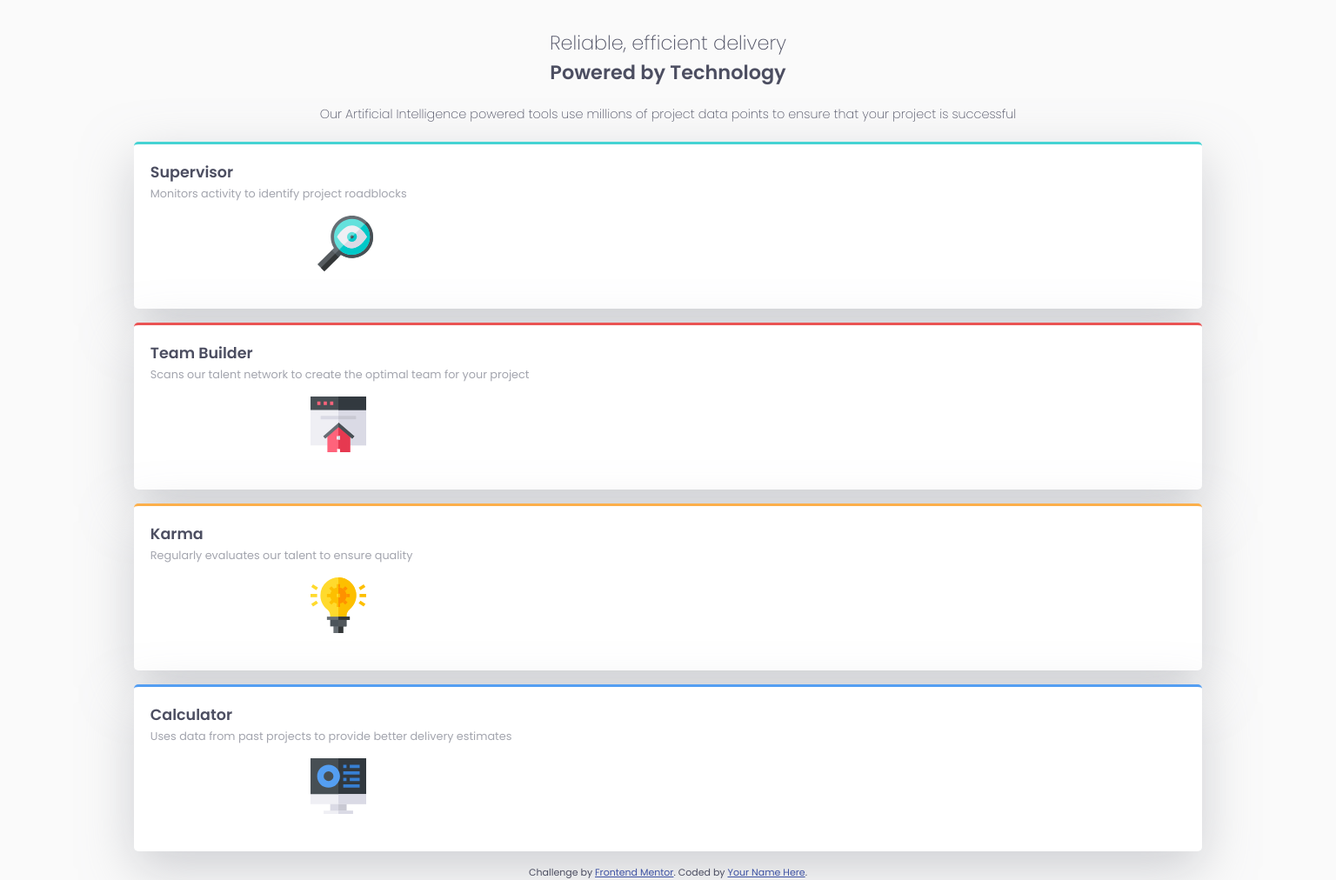
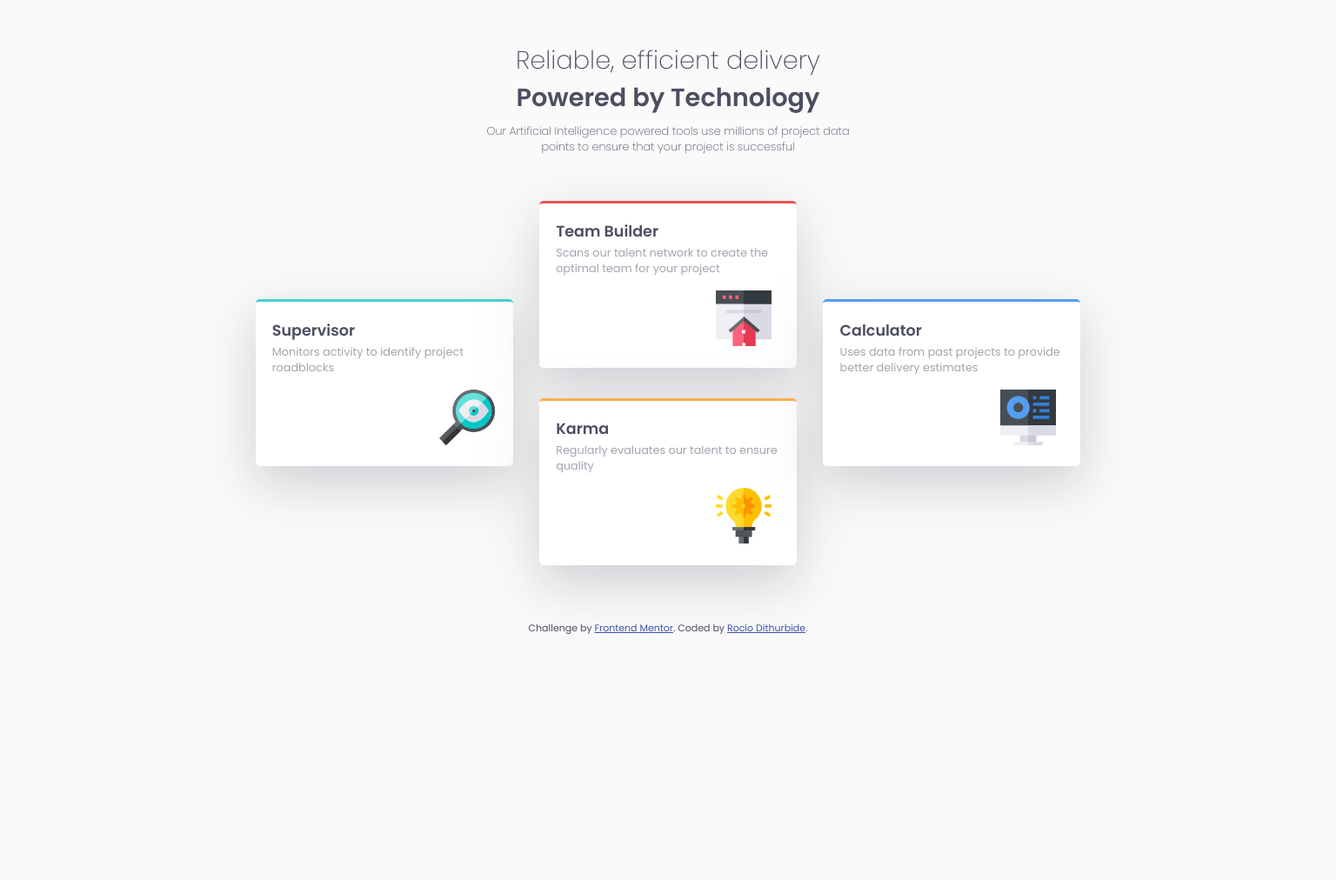
Before and after one commit to rociodithurbide/four-card-feature-section-master, a plain HTML site: page index.html in a window 1536 px wide. Shown: the whole page at 87% size. After the commit the page ends 800 px from the top, so only its background shows below. Drawn offline with Linux system fonts and the light colour scheme.

Commit message:
challenge finished

```diff
--- a/css/style.css
+++ b/css/style.css
@@ -35,7 +35,7 @@ h1{
     margin: 0 auto;
 }
 .title{
-    margin-top: 2rem;
+    margin-top: 3rem;
 }
 .title span{
     font-weight: 200;
@@ -45,13 +45,14 @@ h2{
     font-size: 0.9rem;
     font-weight: 200;
     text-align: center;
-    margin: 1rem auto;
+    margin: 1rem auto 3rem auto;
     padding: 0.3rem;
 }
 
 .box{
     background-color: var(--white);
     height: 12rem;
+    width: 18.5rem;
     margin: 0 auto 1rem auto;
     padding: 1.2rem;
     border-radius: 0.313rem;
@@ -101,6 +102,9 @@ h2{
 }
 
 /*-- Footer --*/
+footer{
+    margin: 3rem auto;
+}
 .attribution {
     font-size: 11px;
     text-align: center;
@@ -108,3 +112,38 @@ h2{
 .attribution a {
     color: hsl(228, 45%, 44%);
 }
+
+@media screen and (min-width: 1440px){
+    h1{
+        font-size: 1.8rem;
+    }
+    h2{
+        font-size: 0.8rem;
+        margin: 0.2rem auto 1rem auto;
+        width: 28rem;
+    }
+    .grid-container{
+        width: 60rem;
+        display: grid;
+        grid-gap: 1.2rem;
+        grid-template-columns: repeat(3, 1fr);
+        justify-content: center;
+        margin: 3rem auto;
+    }
+    .box1{
+        grid-row: 2/4;
+        grid-column: 1/2;
+    }
+    .box2{
+        grid-row: 1/3;
+        grid-column: 2/3;
+    }
+    .box3{
+        grid-row: 3/5;
+        grid-column: 2/3;
+    }
+    .box4{
+        grid-row: 2/4;
+        grid-column: 3/4;
+    }
+}
--- a/index.html
+++ b/index.html
@@ -18,7 +18,7 @@
       <h1>Powered by Technology</h1>
       <h2>Our Artificial Intelligence powered tools use millions of project data points
       to ensure that your project is successful</h2>
-      <div class="boxes">
+      <div class="grid-container">
         <div class="box box1">
           <h3>Supervisor</h3>
           <p>Monitors activity to identify project roadblocks</p>
@@ -46,7 +46,7 @@
     <div class="container">
       <p class="attribution">
       Challenge by <a href="https://www.frontendmentor.io?ref=challenge" target="_blank">Frontend Mentor</a>.
-      Coded by <a href="#">Your Name Here</a>.
+      Coded by <a href="https://github.com/rociodithurbide" target="_blank">Rocío Dithurbide</a>.
       </p>
     </div>
   </footer>
```
